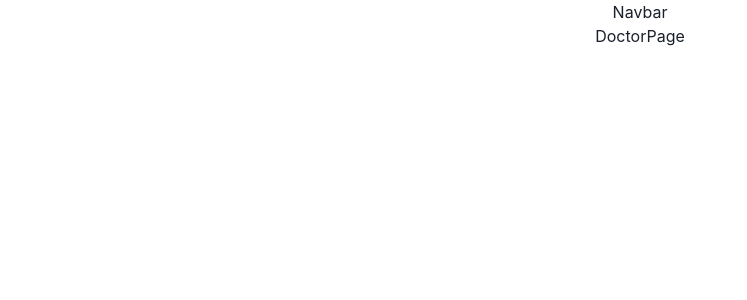
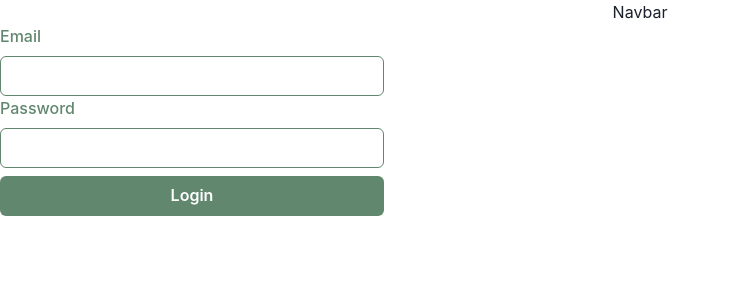
Before and after one commit to sakshimulekar/Doctor-Appointment-Booking-App, a React (Create React App) app in the folder project/: page /doctorpage in a window 1280 px wide. Shown: the top 300 px of the page, without its empty margins (0-747 px from the left). Built offline with nearby package versions, Linux system fonts and the light colour scheme.

Commit message:
added basic structure for doctor login

```diff
--- a/project/public/index.html
+++ b/project/public/index.html
@@ -24,7 +24,7 @@
       work correctly both with client-side routing and a non-root public URL.
       Learn how to configure a non-root public URL by running `npm run build`.
     -->
-    <title>React App</title>
+    <title>Hospital App</title>
   </head>
   <body>
     <noscript>You need to enable JavaScript to run this app.</noscript>
--- a/project/src/components/Doctor's/DoctorLogin.jsx
+++ b/project/src/components/Doctor's/DoctorLogin.jsx
@@ -1,7 +1,20 @@
-import React from 'react'
-
+import React from "react";
+import { Box, FormLabel, Input, FormControl, Button } from "@chakra-ui/react";
 export const DoctorLogin = () => {
   return (
-    <div>DoctorLogin</div>
-  )
-}
+    <Box>
+      <Box w="30%">
+        <FormControl>
+          <FormLabel color="#61876e">Email</FormLabel>
+          <Input type="email" borderColor="#61876e" />
+          <FormLabel color="#61876e">Password</FormLabel>
+          <Input type="Password" borderColor="#61876e" />
+          <FormLabel></FormLabel>
+          <Button bgColor={"#61876e"} color="white" w="100%">
+            Login
+          </Button>
+        </FormControl>
+      </Box>
+    </Box>
+  );
+};
--- a/project/src/pages/DoctorPage.jsx
+++ b/project/src/pages/DoctorPage.jsx
@@ -1,7 +1,11 @@
-import React from 'react'
+import { Box } from "@chakra-ui/react";
+import React from "react";
+import { DoctorLogin } from "../components/Doctor's/DoctorLogin";
 
 export const DoctorPage = () => {
   return (
-    <div>DoctorPage</div>
-  )
-}
+    <Box>
+      <DoctorLogin />
+    </Box>
+  );
+};
```
Also changed, not shown: project/src/App.js (+5 -7 lines), project/src/components/Doctor's/DoctorHome.jsx (+4 -5 lines), 1 other file (tests, documents, lock files or other folders).
